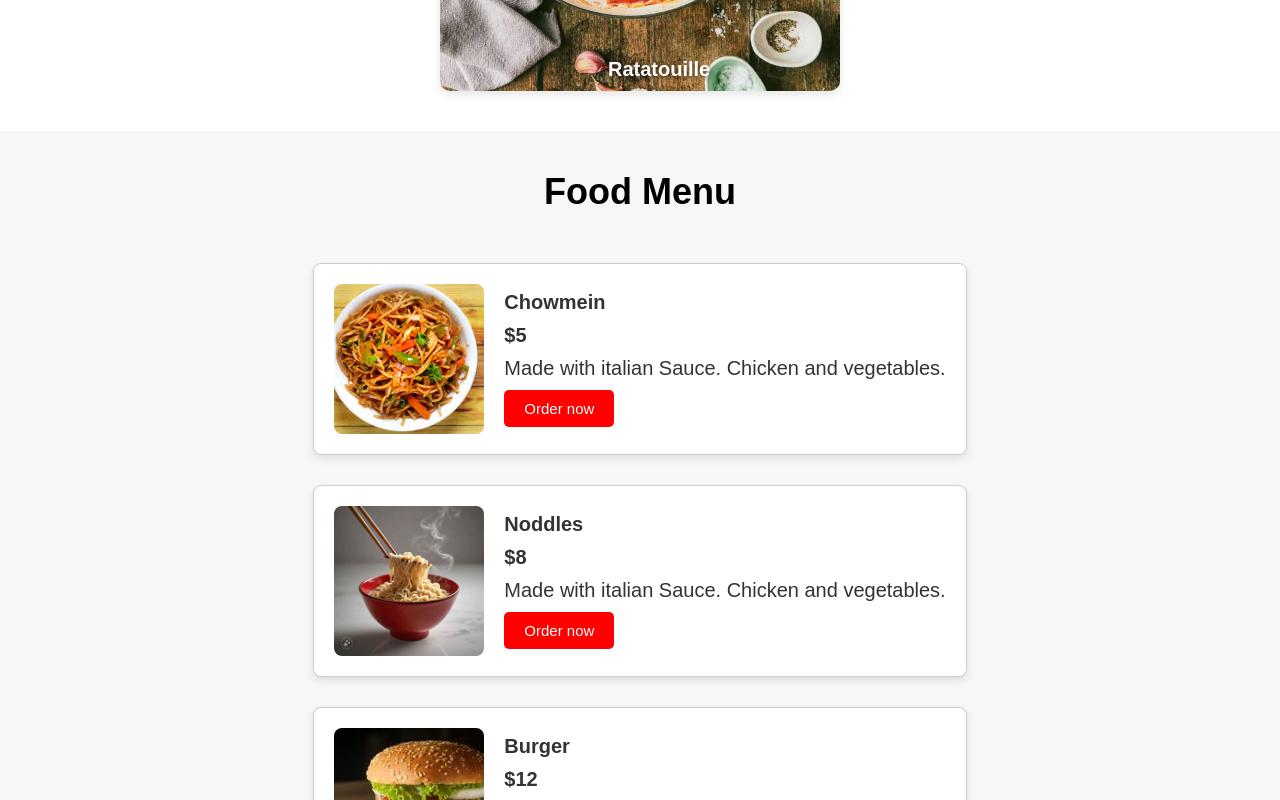
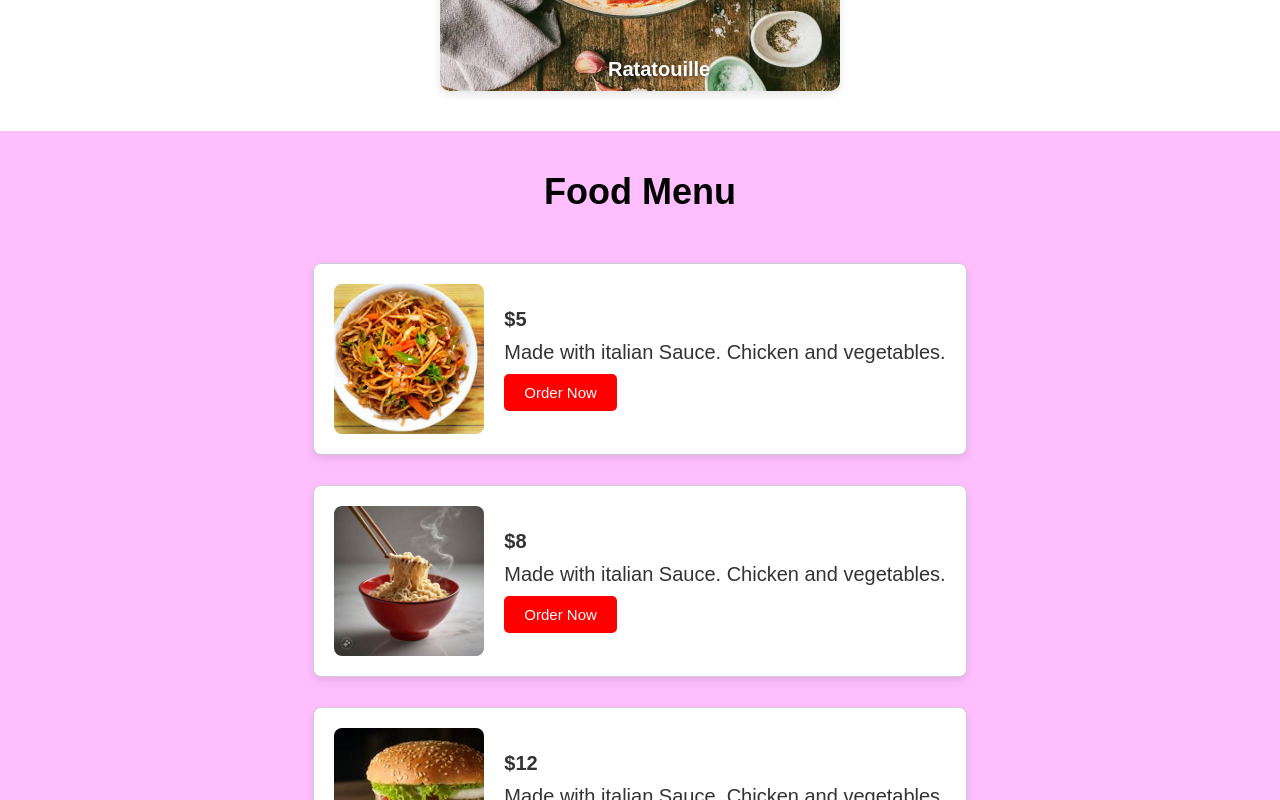
Before and after one commit to Umairkhan1929/wow-food-task, a React (Vite) app in the folder react-food-website/: page / in a window 1280 px wide. Shown: the part 1440-2240 px from the top of the page. Built offline with nearby package versions, Linux system fonts and the light colour scheme.

Commit message:
added six card in food menu section

```diff
--- a/react-food-website/src/App.css
+++ b/react-food-website/src/App.css
@@ -126,7 +126,7 @@ header{
   flex-direction: column;
   align-items: center;
   padding: 40px 20px;
-  background-color: #f7f7f7;
+  background-color: #f7f7;
 }
 
 .food-menu .heading{
--- a/react-food-website/src/App.jsx
+++ b/react-food-website/src/App.jsx
@@ -75,10 +75,10 @@ function App() {
                 <div className='food-card-container'>
                     <img src={food.image} alt={food.name} />
                     <div className='food-card-details'>
-                    <h1>{food.name}</h1>
+                    {/* <h1>{food.name}</h1> */}
                     <h2>{food.price}</h2>
                     <p>{food.ingredients}</p>
-                    <button>Order now</button>
+                    <button>Order Now</button>
                     </div>
                 </div>
                 ))}
```
